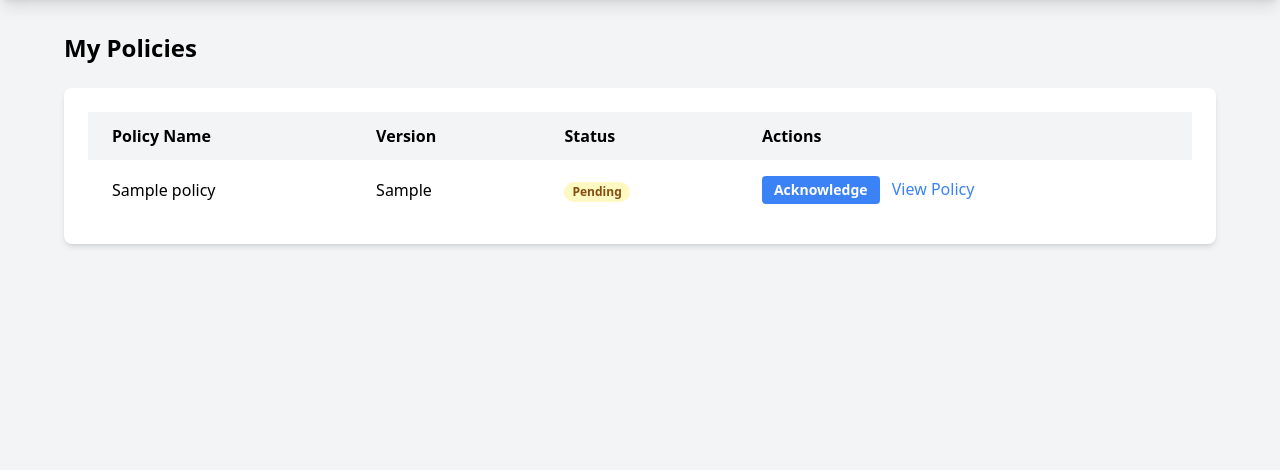
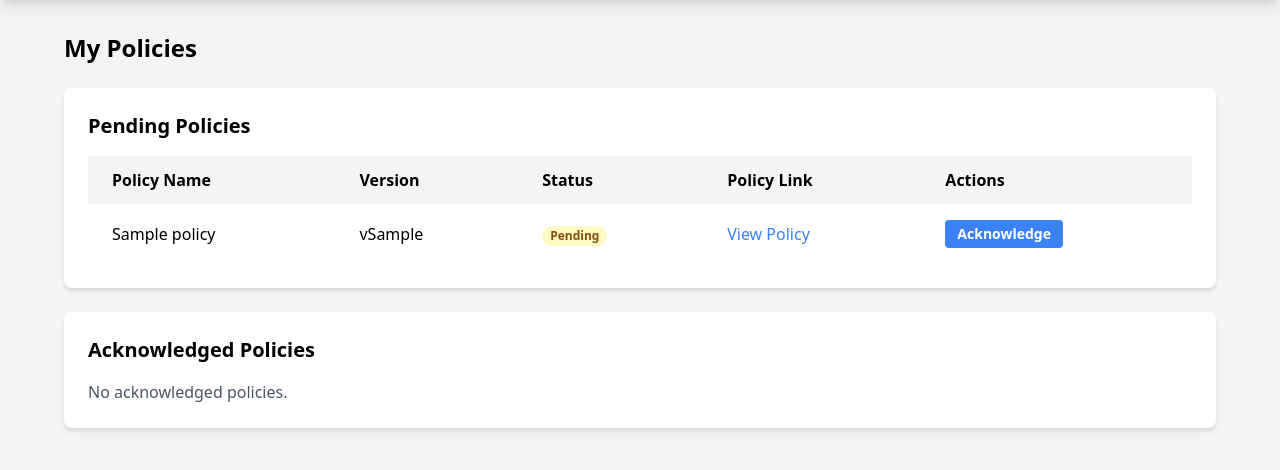
Before and after one commit to scottsuine/Osmodal-Policy, a Flask app: template templates/user/policies.html in a window 1280 px wide. Shown: the part 60-530 px from the top of the page. Run offline with Flask 3, Linux system fonts and the light colour scheme; the template is opened without the code that fills it: values that come from a table or form of the project are taken from there, others are empty; tables that the repository leaves empty hold one stand-in row (values such as "Sample post"); some libraries are stand-ins or nearby versions.

Commit message:
Enhance policy management UI and add unassignment feature
- Updated admin dashboard to include an "Actions" column for unassigning policies.
- Implemented a modal for confirming policy unassignment.
- Improved user policies page by separating pending and acknowledged policies into distinct sections.
- Added links to view policies directly from the user policies page.
- Enhanced the layout and styling for better user experience.

```diff
--- a/templates/user/policies.html
+++ b/templates/user/policies.html
@@ -3,49 +3,82 @@
 {% block content %}
 <div class="max-w-6xl mx-auto">
     <h2 class="text-2xl font-bold mb-6">My Policies</h2>
-    <div class="bg-white rounded-lg shadow-md p-6">
-        {% if assignments %}
+
+    <!-- Pending Policies Section -->
+    <div class="bg-white rounded-lg shadow-md p-6 mb-6">
+        <h3 class="text-xl font-bold mb-4">Pending Policies</h3>
+        {% if assignments|selectattr('status', 'equalto', 'pending')|list %}
             <table class="min-w-full table-auto">
                 <thead>
                     <tr class="bg-gray-100">
                         <th class="px-6 py-3 text-left">Policy Name</th>
                         <th class="px-6 py-3 text-left">Version</th>
                         <th class="px-6 py-3 text-left">Status</th>
+                        <th class="px-6 py-3 text-left">Policy Link</th>
                         <th class="px-6 py-3 text-left">Actions</th>
                     </tr>
                 </thead>
                 <tbody>
-                    {% for assignment in assignments %}
+                    {% for assignment in assignments if assignment.status == 'pending' %}
                     <tr>
                         <td class="px-6 py-4">{{ assignment.policy.name }}</td>
-                        <td class="px-6 py-4">{{ assignment.policy.version }}</td>
+                        <td class="px-6 py-4">v{{ assignment.policy.version }}</td>
                         <td class="px-6 py-4">
-                            {% if assignment.status == 'acknowledged' %}
-                                <span class="px-2 inline-flex text-xs leading-5 font-semibold rounded-full bg-green-100 text-green-800">
-                                    Acknowledged on {{ assignment.acknowledged_at.strftime('%Y-%m-%d') }}
-                                </span>
-                            {% else %}
                             <span class="px-2 inline-flex text-xs leading-5 font-semibold rounded-full bg-yellow-100 text-yellow-800">
                                 Pending
                             </span>
-                            {% endif %}
                         </td>
                         <td class="px-6 py-4">
-                            {% if assignment.status == 'pending' %}
+                            <a href="{{ assignment.policy.url }}" target="_blank" class="text-blue-500 hover:text-blue-700">View Policy</a>
+                        </td>
+                        <td class="px-6 py-4">
                             <form action="{{ url_for('acknowledge_policy', assignment_id=assignment.id) }}" method="POST" class="inline">
                                 <button type="submit" class="bg-blue-500 hover:bg-blue-700 text-white font-bold py-1 px-3 rounded text-sm">
                                     Acknowledge
                                 </button>
                             </form>
-                            {% endif %}
-                            <a href="{{ assignment.policy.url }}" target="_blank" class="ml-2 text-blue-500 hover:text-blue-700">View Policy</a>
                         </td>
                     </tr>
                     {% endfor %}
                 </tbody>
             </table>
         {% else %}
-            <p class="text-gray-600">No policies have been assigned to you yet.</p>
+            <p class="text-gray-600">No pending policies.</p>
+        {% endif %}
+    </div>
+
+    <!-- Acknowledged Policies Section -->
+    <div class="bg-white rounded-lg shadow-md p-6">
+        <h3 class="text-xl font-bold mb-4">Acknowledged Policies</h3>
+        {% if assignments|selectattr('status', 'equalto', 'acknowledged')|list %}
+            <table class="min-w-full table-auto">
+                <thead>
+                    <tr class="bg-gray-100">
+                        <th class="px-6 py-3 text-left">Policy Name</th>
+                        <th class="px-6 py-3 text-left">Version</th>
+                        <th class="px-6 py-3 text-left">Status</th>
+                        <th class="px-6 py-3 text-left">Policy Link</th>
+                    </tr>
+                </thead>
+                <tbody>
+                    {% for assignment in assignments if assignment.status == 'acknowledged' %}
+                    <tr>
+                        <td class="px-6 py-4">{{ assignment.policy.name }}</td>
+                        <td class="px-6 py-4">v{{ assignment.policy.version }}</td>
+                        <td class="px-6 py-4">
+                            <span class="px-2 inline-flex text-xs leading-5 font-semibold rounded-full bg-green-100 text-green-800">
+                                Acknowledged on {{ assignment.acknowledged_at.strftime('%Y-%m-%d') }}
+                            </span>
+                        </td>
+                        <td class="px-6 py-4">
+                            <a href="{{ assignment.policy.url }}" target="_blank" class="text-blue-500 hover:text-blue-700">View Policy</a>
+                        </td>
+                    </tr>
+                    {% endfor %}
+                </tbody>
+            </table>
+        {% else %}
+            <p class="text-gray-600">No acknowledged policies.</p>
         {% endif %}
     </div>
 </div>
```
Also changed, not shown: templates/admin/dashboard.html (+63 -3 lines). Lines whose indentation alone changed are shown as unchanged.
